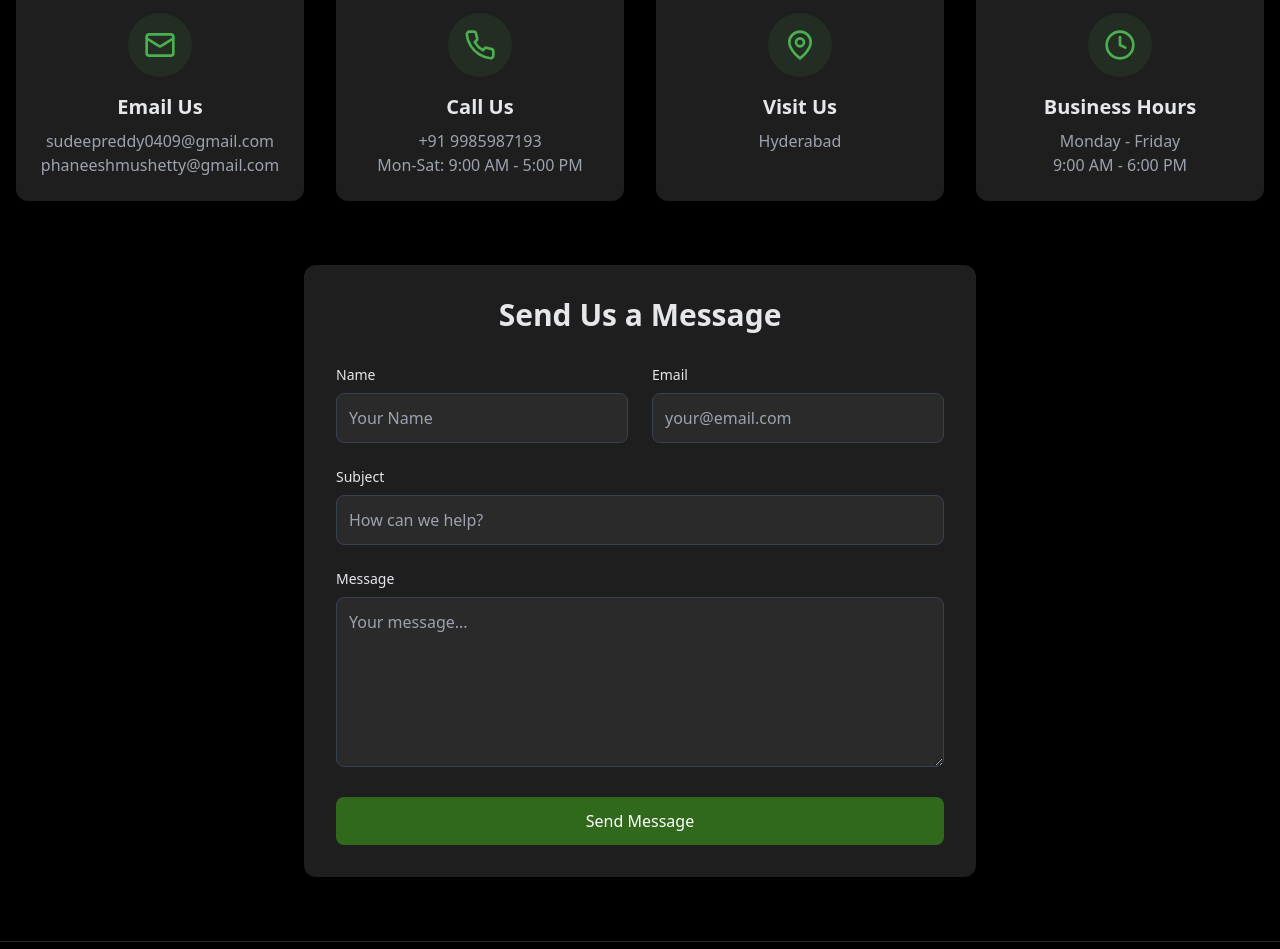
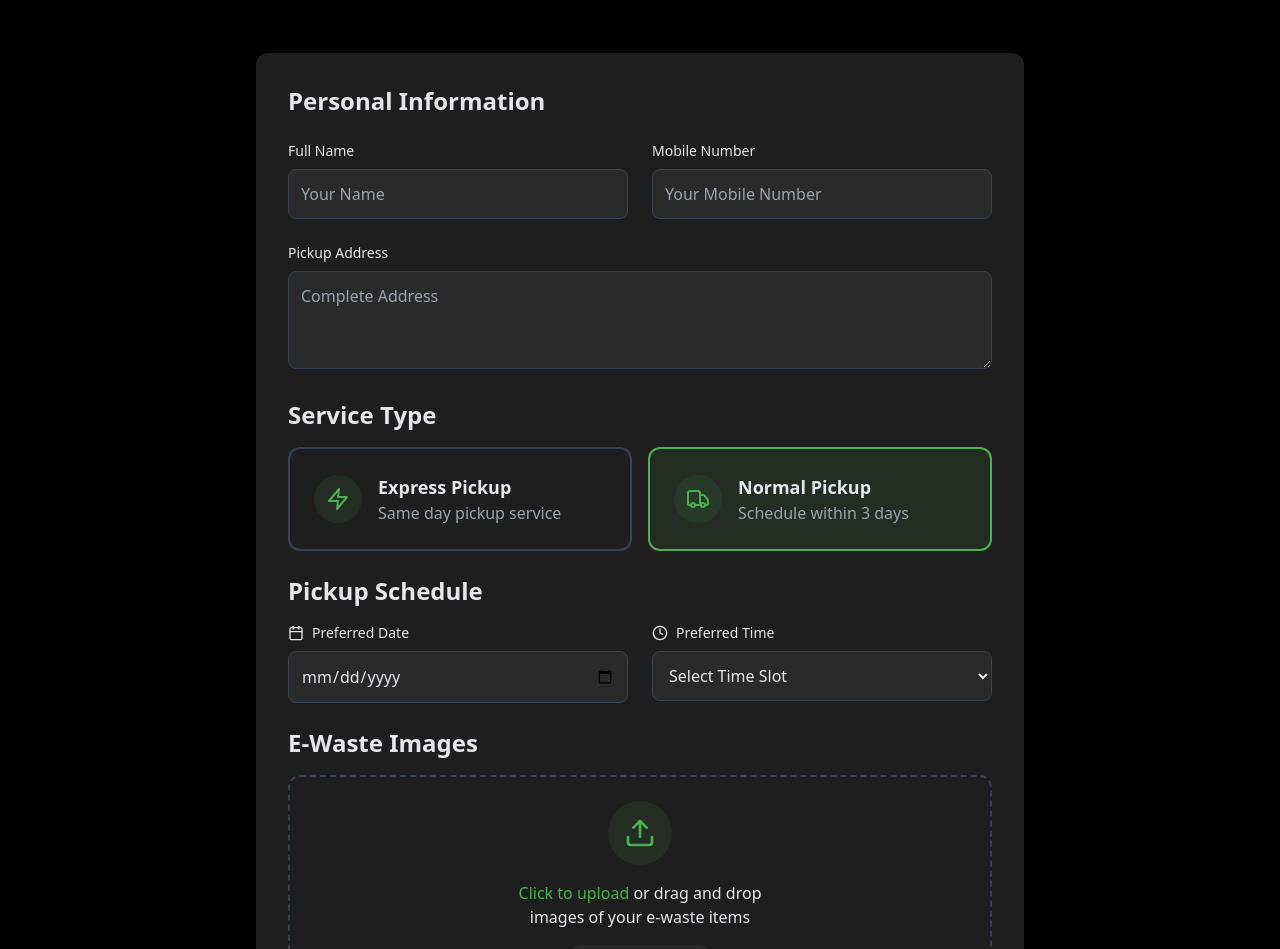
Before and after one commit to SudeepRedddy/eWasteFacilityLocater, a React (Vite) app in the folder frontend/: page /schedule in a window 1280 px wide. Shown: the part 283-1232 px from the top of the page. Built offline with nearby package versions, Linux system fonts and the light colour scheme; no server answers.

Commit message:
shedule page

```diff
--- a/frontend/src/components/Footer.tsx
+++ b/frontend/src/components/Footer.tsx
@@ -30,9 +30,9 @@ const Footer = () => {
                     <div>
                         <h3 className="text-[#3c9c1c] text-lg font-semibold mb-4">Company</h3>
                         <ul className="space-y-2">
-                            <li><Link to="/" className="text-gray-300 hover:text-[#3c9c1c]">About Us</Link></li>
-                            <li><Link to="/" className="text-gray-300 hover:text-[#3c9c1c]">Careers</Link></li>
-                            <li><Link to="/" className="text-gray-300 hover:text-[#3c9c1c]">Franchise</Link></li>
+                            <li><Link to="/contact" className="text-gray-300 hover:text-[#3c9c1c]">About Us</Link></li>
+                            <li><Link to="/contact" className="text-gray-300 hover:text-[#3c9c1c]">Careers</Link></li>
+                            <li><Link to="/contact" className="text-gray-300 hover:text-[#3c9c1c]">Franchise</Link></li>
                         </ul>
                     </div>
 
--- a/frontend/src/pages/SchedulePick.tsx
+++ b/frontend/src/pages/SchedulePick.tsx
@@ -1,84 +1,47 @@
-import React from 'react';
-import { Mail, Phone, MapPin, Clock } from 'lucide-react';
+import React, { useState } from 'react';
+import { Calendar, Clock, Upload, Truck, Zap } from 'lucide-react';
 import Footer from '../components/Footer';
 
+const SchedulePickup = () => {
+    const [selectedService, setSelectedService] = useState<'express' | 'normal'>('normal');
+    const [imagePreview, setImagePreview] = useState<string | null>(null);
 
-const ContactUs = () => {
+    const handleImageUpload = (event: React.ChangeEvent<HTMLInputElement>) => {
+        const file = event.target.files?.[0];
+        if (file) {
+            const reader = new FileReader();
+            reader.onloadend = () => {
+                setImagePreview(reader.result as string);
+            };
+            reader.readAsDataURL(file);
+        }
+    };
+
     return (
         <div className="min-h-screen bg-black text-gray-200 flex flex-col">
             {/* Main Content */}
             <div className="flex-grow">
                 {/* Hero Section */}
-                <div className="bg-znic py-20">
+                <div className="bg-zinc-900 py-20">
                     <div className="container mx-auto px-4">
-                        <h1 className="text-4xl md:text-5xl font-bold text-center mb-4">Contact Us</h1>
+                        <h1 className="text-4xl md:text-5xl font-bold text-center mb-4">Schedule a Pickup</h1>
                         <p className="text-gray-400 text-center max-w-2xl mx-auto">
-                            Have questions about e-waste recycling? We're here to help! Reach out to us through any of the channels below.
+                            Let us help you responsibly dispose of your e-waste. Schedule a pickup at your convenience.
                         </p>
                     </div>
                 </div>
 
-                {/* Contact Information Cards */}
-                <div className="container mx-auto px-4 ">
-                    <div className="grid md:grid-cols-2 lg:grid-cols-4 gap-8">
-                        {/* Email Card */}
-                        <div className="bg-[#1E1E1E] p-6 rounded-xl transform transition-all duration-300 hover:scale-105 hover:shadow-xl hover:shadow-emerald-900/20 cursor-pointer">
-                            <div className="flex flex-col items-center text-center">
-                                <div className="bg-[#4CAF50]/10 p-4 rounded-full mb-4">
-                                    <Mail className="h-8 w-8 text-[#4CAF50]" />
-                                </div>
-                                <h3 className="text-xl font-semibold mb-2">Email Us</h3>
-                                <p className="text-gray-400">sudeepreddy0409@gmail.com</p>
-                                <p className="text-gray-400">phaneeshmushetty@gmail.com</p>
-                            </div>
-                        </div>
-
-                        {/* Phone Card */}
-                        <div className="bg-[#1E1E1E] p-6 rounded-xl transform transition-all duration-300 hover:scale-105 hover:shadow-xl hover:shadow-emerald-900/20 cursor-pointer">
-                            <div className="flex flex-col items-center text-center">
-                                <div className="bg-[#4CAF50]/10 p-4 rounded-full mb-4">
-                                    <Phone className="h-8 w-8 text-[#4CAF50]" />
-                                </div>
-                                <h3 className="text-xl font-semibold mb-2">Call Us</h3>
-                                <p className="text-gray-400">+91 9985987193</p>
-                                <p className="text-gray-400">Mon-Sat: 9:00 AM - 5:00 PM</p>
-                            </div>
-                        </div>
-
-                        {/* Location Card */}
-                        <div className="bg-[#1E1E1E] p-6 rounded-xl transform transition-all duration-300 hover:scale-105 hover:shadow-xl hover:shadow-emerald-900/20 cursor-pointer">
-                            <div className="flex flex-col items-center text-center">
-                                <div className="bg-[#4CAF50]/10 p-4 rounded-full mb-4">
-                                    <MapPin className="h-8 w-8 text-[#4CAF50]" />
-                                </div>
-                                <h3 className="text-xl font-semibold mb-2">Visit Us</h3>
-                                <p className="text-gray-400">Hyderabad</p>
-                            </div>
-                        </div>
-
-                        {/* Hours Card */}
-                        <div className="bg-[#1E1E1E] p-6 rounded-xl transform transition-all duration-300 hover:scale-105 hover:shadow-xl hover:shadow-emerald-900/20 cursor-pointer">
-                            <div className="flex flex-col items-center text-center">
-                                <div className="bg-[#4CAF50]/10 p-4 rounded-full mb-4">
-                                    <Clock className="h-8 w-8 text-[#4CAF50]" />
-                                </div>
-                                <h3 className="text-xl font-semibold mb-2">Business Hours</h3>
-                                <p className="text-gray-400">Monday - Friday</p>
-                                <p className="text-gray-400">9:00 AM - 6:00 PM</p>
-                            </div>
-                        </div>
-                    </div>
-                </div>
-
-                {/* Contact Form Section */}
+                {/* Schedule Form Section */}
                 <div className="container mx-auto px-4 py-16">
-                    <div className="max-w-2xl mx-auto bg-[#1E1E1E] p-8 rounded-xl">
-                        <h2 className="text-3xl font-bold mb-8 text-center">Send Us a Message</h2>
+                    <div className="max-w-3xl mx-auto bg-[#1E1E1E] p-8 rounded-xl">
                         <form className="space-y-6">
+                            {/* Personal Information */}
+                            <div className="space-y-6">
+                                <h2 className="text-2xl font-semibold mb-4">Personal Information</h2>
                                 <div className="grid md:grid-cols-2 gap-6">
                                     <div>
                                         <label htmlFor="name" className="block text-sm font-medium mb-2">
-                                        Name
+                                            Full Name
                                         </label>
                                         <input
                                             type="text"
@@ -88,57 +51,165 @@ const ContactUs = () => {
                                         />
                                     </div>
                                     <div>
-                                    <label htmlFor="email" className="block text-sm font-medium mb-2">
-                                        Email
+                                        <label htmlFor="mobile" className="block text-sm font-medium mb-2">
+                                            Mobile Number
                                         </label>
                                         <input
-                                        type="email"
-                                        id="email"
+                                            type="tel"
+                                            id="mobile"
                                             className="w-full p-3 rounded-lg bg-[#2A2A2A] border border-gray-700 focus:border-[#4CAF50] focus:ring-1 focus:ring-[#4CAF50] transition outline-none"
-                                        placeholder="your@email.com"
+                                            placeholder="Your Mobile Number"
                                         />
                                     </div>
                                 </div>
 
                                 <div>
-                                <label htmlFor="subject" className="block text-sm font-medium mb-2">
-                                    Subject
+                                    <label htmlFor="address" className="block text-sm font-medium mb-2">
+                                        Pickup Address
+                                    </label>
+                                    <textarea
+                                        id="address"
+                                        rows={3}
+                                        className="w-full p-3 rounded-lg bg-[#2A2A2A] border border-gray-700 focus:border-[#4CAF50] focus:ring-1 focus:ring-[#4CAF50] transition outline-none"
+                                        placeholder="Complete Address"
+                                    />
+                                </div>
+                            </div>
+
+                            {/* Service Type Selection */}
+                            <div className="space-y-4">
+                                <h2 className="text-2xl font-semibold mb-4">Service Type</h2>
+                                <div className="grid md:grid-cols-2 gap-4">
+                                    <div
+                                        className={`p-6 rounded-xl border-2 cursor-pointer transition-all ${
+                                            selectedService === 'express'
+                                                ? 'border-[#4CAF50] bg-[#4CAF50]/10'
+                                                : 'border-gray-700 hover:border-[#4CAF50]/50'
+                                        }`}
+                                        onClick={() => setSelectedService('express')}
+                                    >
+                                        <div className="flex items-center space-x-4">
+                                            <div className="bg-[#4CAF50]/10 p-3 rounded-full">
+                                                <Zap className="h-6 w-6 text-[#4CAF50]" />
+                                            </div>
+                                            <div>
+                                                <h3 className="text-lg font-semibold">Express Pickup</h3>
+                                                <p className="text-gray-400">Same day pickup service</p>
+                                            </div>
+                                        </div>
+                                    </div>
+
+                                    <div
+                                        className={`p-6 rounded-xl border-2 cursor-pointer transition-all ${
+                                            selectedService === 'normal'
+                                                ? 'border-[#4CAF50] bg-[#4CAF50]/10'
+                                                : 'border-gray-700 hover:border-[#4CAF50]/50'
+                                        }`}
+                                        onClick={() => setSelectedService('normal')}
+                                    >
+                                        <div className="flex items-center space-x-4">
+                                            <div className="bg-[#4CAF50]/10 p-3 rounded-full">
+                                                <Truck className="h-6 w-6 text-[#4CAF50]" />
+                                            </div>
+                                            <div>
+                                                <h3 className="text-lg font-semibold">Normal Pickup</h3>
+                                                <p className="text-gray-400">Schedule within 3 days</p>
+                                            </div>
+                                        </div>
+                                    </div>
+                                </div>
+                            </div>
+
+                            {/* Date and Time Selection */}
+                            <div className="space-y-4">
+                                <h2 className="text-2xl font-semibold mb-4">Pickup Schedule</h2>
+                                <div className="grid md:grid-cols-2 gap-6">
+                                    <div>
+                                        <label className="block text-sm font-medium mb-2">
+                                            <div className="flex items-center space-x-2">
+                                                <Calendar className="h-4 w-4" />
+                                                <span>Preferred Date</span>
+                                            </div>
                                         </label>
                                         <input
-                                    type="text"
-                                    id="subject"
+                                            type="date"
                                             className="w-full p-3 rounded-lg bg-[#2A2A2A] border border-gray-700 focus:border-[#4CAF50] focus:ring-1 focus:ring-[#4CAF50] transition outline-none"
-                                    placeholder="How can we help?"
                                         />
                                     </div>
+                                    <div>
+                                        <label className="block text-sm font-medium mb-2">
+                                            <div className="flex items-center space-x-2">
+                                                <Clock className="h-4 w-4" />
+                                                <span>Preferred Time</span>
+                                            </div>
+                                        </label>
+                                        <select
+                                            className="w-full p-3 rounded-lg bg-[#2A2A2A] border border-gray-700 focus:border-[#4CAF50] focus:ring-1 focus:ring-[#4CAF50] transition outline-none"
+                                        >
+                                            <option value="">Select Time Slot</option>
+                                            <option value="morning">9:00 AM - 12:00 PM</option>
+                                            <option value="afternoon">12:00 PM - 3:00 PM</option>
+                                            <option value="evening">3:00 PM - 6:00 PM</option>
+                                        </select>
+                                    </div>
+                                </div>
+                            </div>
 
-                            <div>
-                                <label htmlFor="message" className="block text-sm font-medium mb-2">
-                                    Message
+                            {/* Image Upload */}
+                            <div className="space-y-4">
+                                <h2 className="text-2xl font-semibold mb-4">E-Waste Images</h2>
+                                <div className="border-2 border-dashed border-gray-700 rounded-xl p-6">
+                                    <div className="flex flex-col items-center">
+                                        <div className="bg-[#4CAF50]/10 p-4 rounded-full mb-4">
+                                            <Upload className="h-8 w-8 text-[#4CAF50]" />
+                                        </div>
+                                        <p className="text-center mb-4">
+                                            <span className="text-[#4CAF50]">Click to upload</span> or drag and drop
+                                            <br />
+                                            images of your e-waste items
+                                        </p>
+                                        <input
+                                            type="file"
+                                            accept="image/*"
+                                            className="hidden"
+                                            id="image-upload"
+                                            onChange={handleImageUpload}
+                                        />
+                                        <label
+                                            htmlFor="image-upload"
+                                            className="bg-[#2A2A2A] text-gray-300 py-2 px-4 rounded-lg cursor-pointer hover:bg-[#353535] transition"
+                                        >
+                                            Select Images
                                         </label>
-                                <textarea
-                                    id="message"
-                                    rows={6}
-                                    className="w-full p-3 rounded-lg bg-[#2A2A2A] border border-gray-700 focus:border-[#4CAF50] focus:ring-1 focus:ring-[#4CAF50] transition outline-none"
-                                    placeholder="Your message..."
+                                    </div>
+                                    {imagePreview && (
+                                        <div className="mt-4">
+                                            <img
+                                                src={imagePreview}
+                                                alt="Preview"
+                                                className="max-h-48 rounded-lg mx-auto"
                                             />
                                         </div>
+                                    )}
+                                </div>
+                            </div>
 
+                            {/* Submit Button */}
                             <button
                                 type="submit"
-                                className="w-full bg-[#3c9c1c]/60 text-white py-3 px-6 rounded-lg font-medium hover:bg-[#45a049] transition"
+                                className="w-full bg-[#3c9c1c]/60 text-white py-4 px-6 rounded-lg font-medium hover:bg-[#45a049] transition"
                             >
-                                Send Message
+                                Schedule Pickup
                             </button>
                         </form>
                     </div>
                 </div>
             </div>
 
-            {/* Footer Section */}
+            {/* Footer */}
             <Footer />
         </div>
     );
 };
 
-export default ContactUs;
+export default SchedulePickup;
```
Lines whose indentation alone changed are shown as unchanged.
